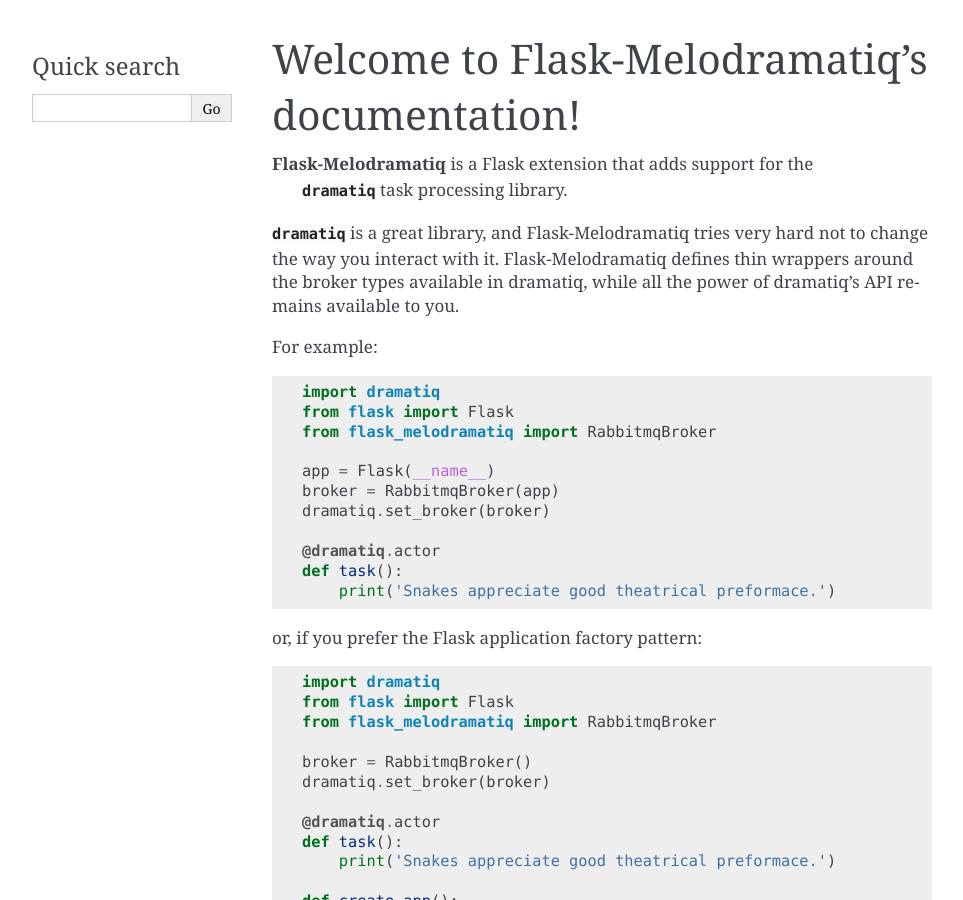
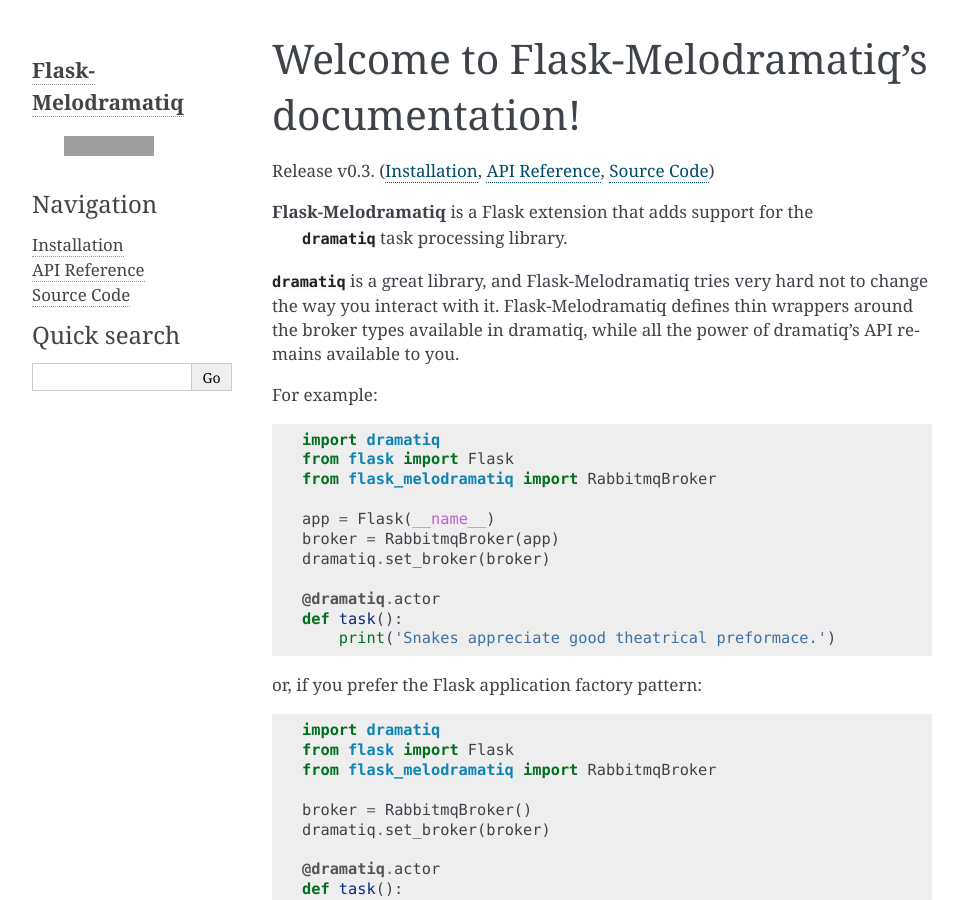
Before and after one commit to epandurski/flask_melodramatiq, a Sphinx documentation site: the page built from docs/index.rst, in a window 1280 px wide and 900 px high. Shown: the whole window, without its empty margins (148-1111 px from the left). Built offline with Sphinx 7.4.7, drawn with Linux system fonts in a browser that asks for light colours; some of the changed text lies outside the part shown; grey boxes are pictures that could not be loaded.

Commit message:
Add installation section, star buttons

```diff
--- /dev/null
+++ b/docs/_templates/sidebarlogo.html
@@ -0,0 +1,11 @@
+<p class="logo">
+  <a href="{{ pathto(master_doc) }}">
+    <h2>Flask-Melodramatiq</h2>
+  </a>
+</p>
+
+<p>
+  <iframe src="https://ghbtns.com/github-btn.html?user=epandurski&repo=flask_melodramatiq&type=star&count=true&size=large"
+          allowtransparency="true" frameborder="0" scrolling="0" width="200px" height="35px" style="margin-left: 32px"></iframe>
+  <br/>
+</p>
--- a/docs/conf.py
+++ b/docs/conf.py
@@ -179,7 +179,16 @@
 
 # Custom sidebar templates, maps document names to template names.
 #
-# html_sidebars = {}
+html_sidebars = {
+    '**': [
+        'sidebarlogo.html',
+        'navigation.html',
+        'localtoc.html',
+        'relations.html',
+        'sourcelink.html',
+        'searchbox.html'
+    ]
+}
 
 # Additional templates that should be rendered to pages, maps page names to
 # template names.
--- a/docs/index.rst
+++ b/docs/index.rst
@@ -5,6 +5,11 @@
 
 Welcome to Flask-Melodramatiq's documentation!
 ==============================================
+
+Release v\ |release|. (:doc:`installation`, :doc:`api`, `Source Code`_)
+
+.. _Source Code: https://github.com/epandurski/flask_melodramatiq
+
 
 **Flask-Melodramatiq** is a Flask extension that adds support for the
  `dramatiq` task processing library.
@@ -95,4 +100,6 @@
 .. toctree::
    :maxdepth: 2
 
+   installation
    api
+   Source Code <https://github.com/epandurski/flask_melodramatiq>
--- /dev/null
+++ b/docs/installation.rst
@@ -0,0 +1,6 @@
+Installation
+============
+
+You can install Flask-Melodramatiq with :command:`pip`::
+
+    $ pip install Flask-Melodramatiq
```
